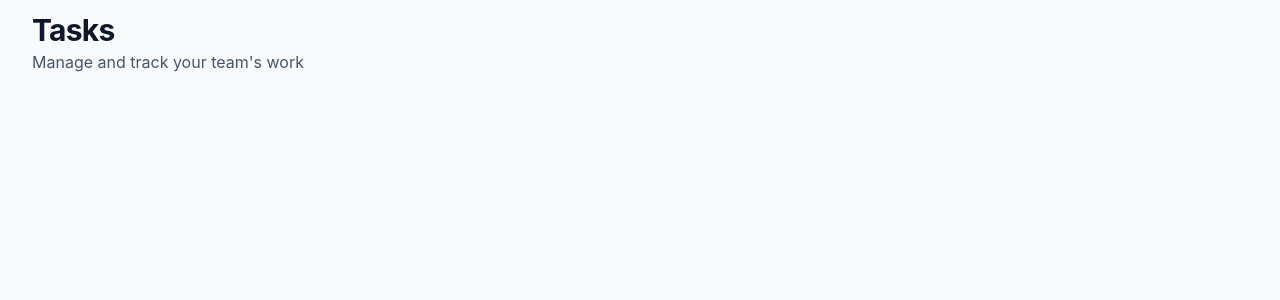
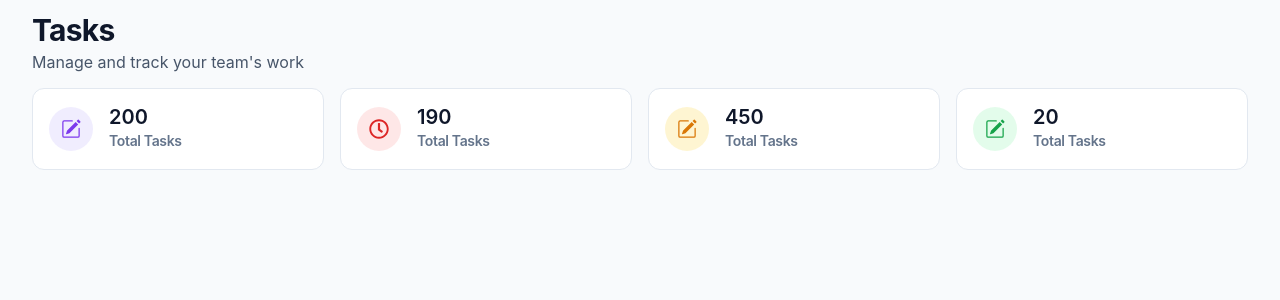
Before and after one commit to md-asikuzzaman/task-management-system, a React (Vite) app: page / in a window 1280 px wide. Shown: the top 300 px of the page. Built offline with nearby package versions, Linux system fonts and the light colour scheme.

Commit message:
feat: added info card

```diff
--- a/package.json
+++ b/package.json
@@ -14,6 +14,7 @@
     "radix-ui": "^1.6.7",
     "react": "^19.2.8",
     "react-dom": "^19.2.8",
+    "react-icons": "^5.7.0",
     "react-router-dom": "^7.18.3",
     "tailwindcss": "^4.3.3"
   },
--- /dev/null
+++ b/src/components/FilterWrapper.tsx
@@ -0,0 +1,7 @@
+import React from "react";
+
+const FilterWrapper = () => {
+  return <div>FilterWrapper</div>;
+};
+
+export default FilterWrapper;
--- /dev/null
+++ b/src/components/InfoCard.tsx
@@ -0,0 +1,26 @@
+import type { IconType } from "react-icons";
+
+interface Props {
+  count: number;
+  title: string;
+  icon: IconType;
+  style?: string;
+}
+
+const InfoCard = ({ count, title, icon: Icon, style }: Props) => {
+  return (
+    <div
+      className={`rounded-xl border border-neutral-200 bg-white p-2 md:p-3 lg:p-4 flex items-center gap-4`}
+    >
+      <div className={`rounded-full p-3 ${style}`}>
+        {<Icon className="size-5" />}
+      </div>
+      <div className="">
+        <p className="heading-card">{count}</p>
+        <h2 className="paragraph-muted">{title}</h2>
+      </div>
+    </div>
+  );
+};
+
+export default InfoCard;
--- /dev/null
+++ b/src/components/InfoWrapper.tsx
@@ -0,0 +1,43 @@
+import { BsPencilSquare } from "react-icons/bs";
+import { FaRegClock } from "react-icons/fa";
+import InfoCard from "../components/InfoCard";
+
+const InfoWrapper = () => {
+  const infoCardIconStyle = {
+    primary: "bg-primary-100/80 text-primary-600",
+    danger: "bg-danger-100/80 text-danger-600",
+    warning: "bg-warning-100/80 text-warning-600",
+    success: "bg-success-100/80 text-success-600",
+  };
+
+  return (
+    <div className="grid grid-cols-1 md:grid-cols-2 lg:grid-cols-4 gap-4 w-full">
+      <InfoCard
+        count={200}
+        title="Total Tasks"
+        icon={BsPencilSquare}
+        style={infoCardIconStyle.primary}
+      />
+      <InfoCard
+        count={190}
+        title="Total Tasks"
+        icon={FaRegClock}
+        style={infoCardIconStyle.danger}
+      />
+      <InfoCard
+        count={450}
+        title="Total Tasks"
+        icon={BsPencilSquare}
+        style={infoCardIconStyle.warning}
+      />
+      <InfoCard
+        count={20}
+        title="Total Tasks"
+        icon={BsPencilSquare}
+        style={infoCardIconStyle.success}
+      />
+    </div>
+  );
+};
+
+export default InfoWrapper;
--- a/src/index.css
+++ b/src/index.css
@@ -140,7 +140,7 @@
   }
 
   .heading-card {
-    @apply text-lg font-semibold text-neutral-900;
+    @apply text-xl font-semibold text-neutral-900;
   }
 
   .heading-sub {
--- a/src/pages/Home.tsx
+++ b/src/pages/Home.tsx
@@ -1,9 +1,14 @@
-import React from "react";
+import Container from "../components/Container";
+import InfoWrapper from "../components/InfoWrapper";
 
 const Home = () => {
-  return <div>
-
-  </div>;
+  return (
+    <div>
+      <Container>
+        <InfoWrapper />
+      </Container>
+    </div>
+  );
 };
 
 export default Home;
--- a/src/pages/Layout.tsx
+++ b/src/pages/Layout.tsx
@@ -7,7 +7,7 @@ function Layout() {
       <div className="flex-1">
         <Navbar />
 
-        <main className="p-6">
+        <main>
           <Outlet />
         </main>
       </div>
```
Also changed, not shown: 1 other file (tests, documents, lock files or other folders).
